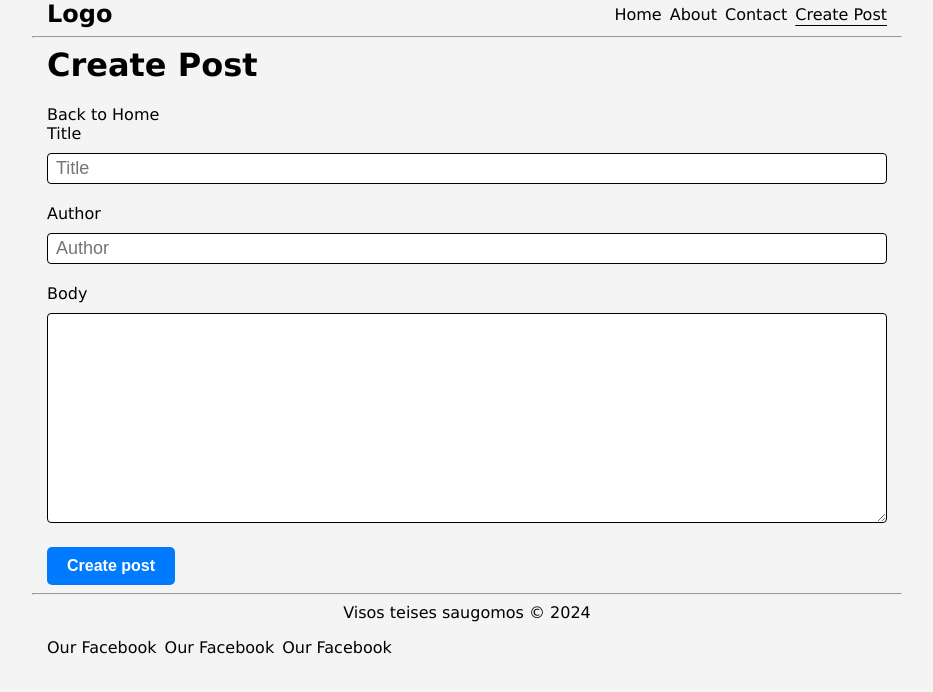
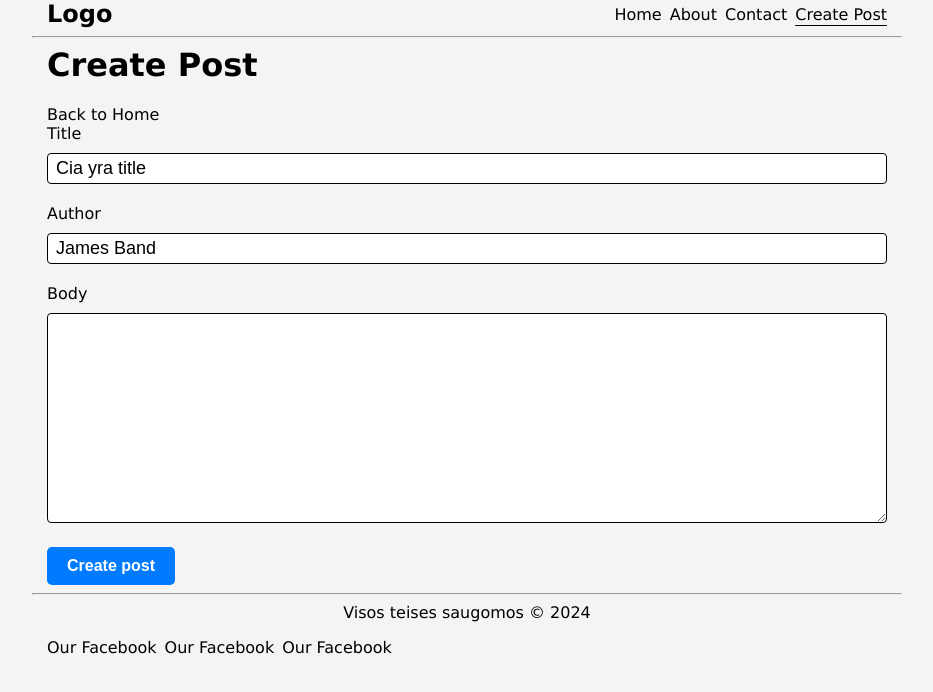
Before and after one commit to Tarvydas-Sarunas/07_react_router, a React (Vite) app: page /add-post in a window 1280 px wide. Shown: the top 692 px of the page, without its empty margins (173-1106 px from the left). Built offline with nearby package versions, Linux system fonts and the light colour scheme.

Commit message:
update object states

```diff
--- a/src/pages/AddPost.jsx
+++ b/src/pages/AddPost.jsx
@@ -1,12 +1,22 @@
-import React from 'react'
+import React, { useState } from 'react'
 import { Link } from 'react-router-dom'
 
 export default function AddPost() {
 
-  /**
-   *
-   * @param {SubmitEvent} e
-   */
+  const [inputsObj, setInputsObj] = useState({
+    title: 'Cia yra title',
+    author: 'James Band',
+  })
+
+function handleTitleInput(e) {
+  const reiksme = e.target.value
+  setInputsObj({...inputsObj, title: reiksme})
+}
+function handleAuthorInput(e) {
+  const reiksme = e.target.value
+  setInputsObj({...inputsObj, author: reiksme})
+}
+
   function handleNewPostFormSubmit(e) {
     e.preventDefault()
 
@@ -21,11 +31,11 @@ export default function AddPost() {
      <form onSubmit={handleNewPostFormSubmit} className='add-post-form'>
       <label>
         <span>Title</span>
-        <input type="text" placeholder='Title'/>
+        <input value={inputsObj.title} onChange={handleTitleInput} type="text" placeholder='Title'/>
       </label>
       <label>
         <span>Author</span>
-        <input type="text" placeholder='Author'/>
+        <input value={inputsObj.author} onChange={handleAuthorInput} type="text" placeholder='Author'/>
       </label>
       <label>
         <span>Body</span>
```
